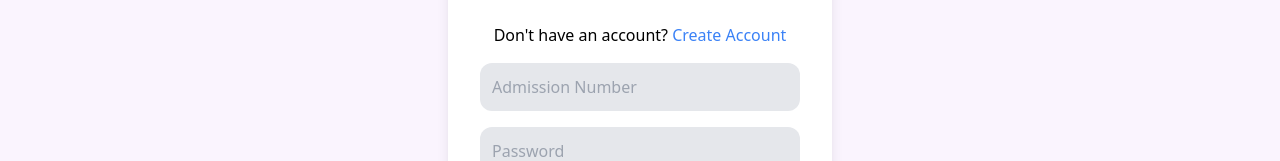
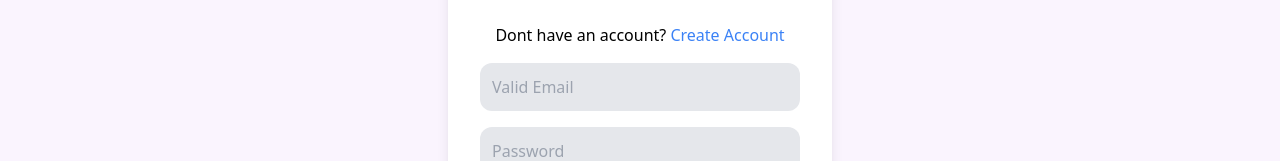
Before and after one commit to adnankhan46/campusx, a React (Vite) app in the folder client/: page /login in a window 1280 px wide. Shown: the part 325-486 px from the top of the page. Built offline with nearby package versions, Linux system fonts and the light colour scheme; no server answers; a web font is replaced by a local one.

Commit message:
changes (auth) : authenticating via email instead of bounded admissionNumbers

```diff
--- a/client/src/pages/Home.jsx
+++ b/client/src/pages/Home.jsx
@@ -1,4 +1,4 @@
- import React, { useEffect, useState } from 'react';
+ import { useEffect, useState } from 'react';
 import BottomBar from '../components/Bottombar';
 import Navbar from '../components/Navbar';
 import { useSelector } from 'react-redux';
--- a/client/src/pages/Login.jsx
+++ b/client/src/pages/Login.jsx
@@ -1,4 +1,4 @@
-import React, { useState } from 'react';
+import { useState } from 'react';
 import { Link, useNavigate } from "react-router-dom";
 import Navbar from '../components/Navbar';
 import { useDispatch } from 'react-redux';
@@ -13,7 +13,7 @@ const Login = () => {
   const [signIn, { isLoading, error }] = useSignInMutation();
 
   const [credentials, setCredentials] = useState({
-    admissionNumber: '',
+    email: '',
     password: '',
   });
 
@@ -26,18 +26,13 @@ const Login = () => {
   const validate = () => {
     const errors = {};
 
-    if (!credentials.admissionNumber) {
-      errors.admissionNumber = 'Admission number is required';
-    } else if (credentials.admissionNumber.length !== 10) {
-      errors.admissionNumber = 'Admission number is must be 10 digit';
+    if (!credentials.email) {
+      errors.admissionNumber = 'Email is required';
     }
 
     if (!credentials.password) {
       errors.password = 'Password is required';
     }
-    // else if (credentials.password.length < 6) {
-    //   errors.password = 'Password must be at least 6 characters';
-    // }
 
     setErrors(errors);
     return Object.keys(errors).length === 0;
@@ -82,7 +77,7 @@ const Login = () => {
           <div className="text-center mb-4">
             <h1 className="text-2xl font-bold mb-6">Log In</h1>
             <span>
-              Don't have an account? <Link to="/signup" className="text-blue-500">Create Account</Link>
+              Dont have an account? <Link to="/signup" className="text-blue-500">Create Account</Link>
             </span>
           </div>
            {error && <div className="text-red-500">Error: {error.data.message}</div>}
@@ -90,11 +85,11 @@ const Login = () => {
             <form onSubmit={handleSubmit}>
               <div className="mb-4">
                 <input
-                  type="number"
-                  name="admissionNumber"
-                  value={credentials.admissionNumber}
+                  type="text"
+                  name="email"
+                  value={credentials.email}
                   onChange={handleChange}
-                  placeholder="Admission Number"
+                  placeholder="Valid Email"
                   className="w-full bg-gray-200 border-none outline-none p-3 rounded-xl"
                 />
                 {errors.admissionNumber && <p className="text-red-500 text-sm">{errors.admissionNumber}</p>}
--- a/client/src/pages/Signup.jsx
+++ b/client/src/pages/Signup.jsx
@@ -58,10 +58,10 @@ const Register = () => {
               name="admissionNumber"
               value={formData.admissionNumber}
               onChange={handleChange}
-              placeholder="Admission Number (From Id Card)"
+              placeholder="Starting year of graduation (ex: 2026)"
               className="w-full bg-gray-200 border-none outline-none p-3 rounded-xl"
             />
-            <div className=' mb-2 text-gray-400'>10 digit </div>
+            <div className=' mb-2 text-gray-400'>4 digit </div>
             <input
               type="email"
               name="email"
```
Also changed, not shown: 2 other files (tests, documents, lock files or other folders).
